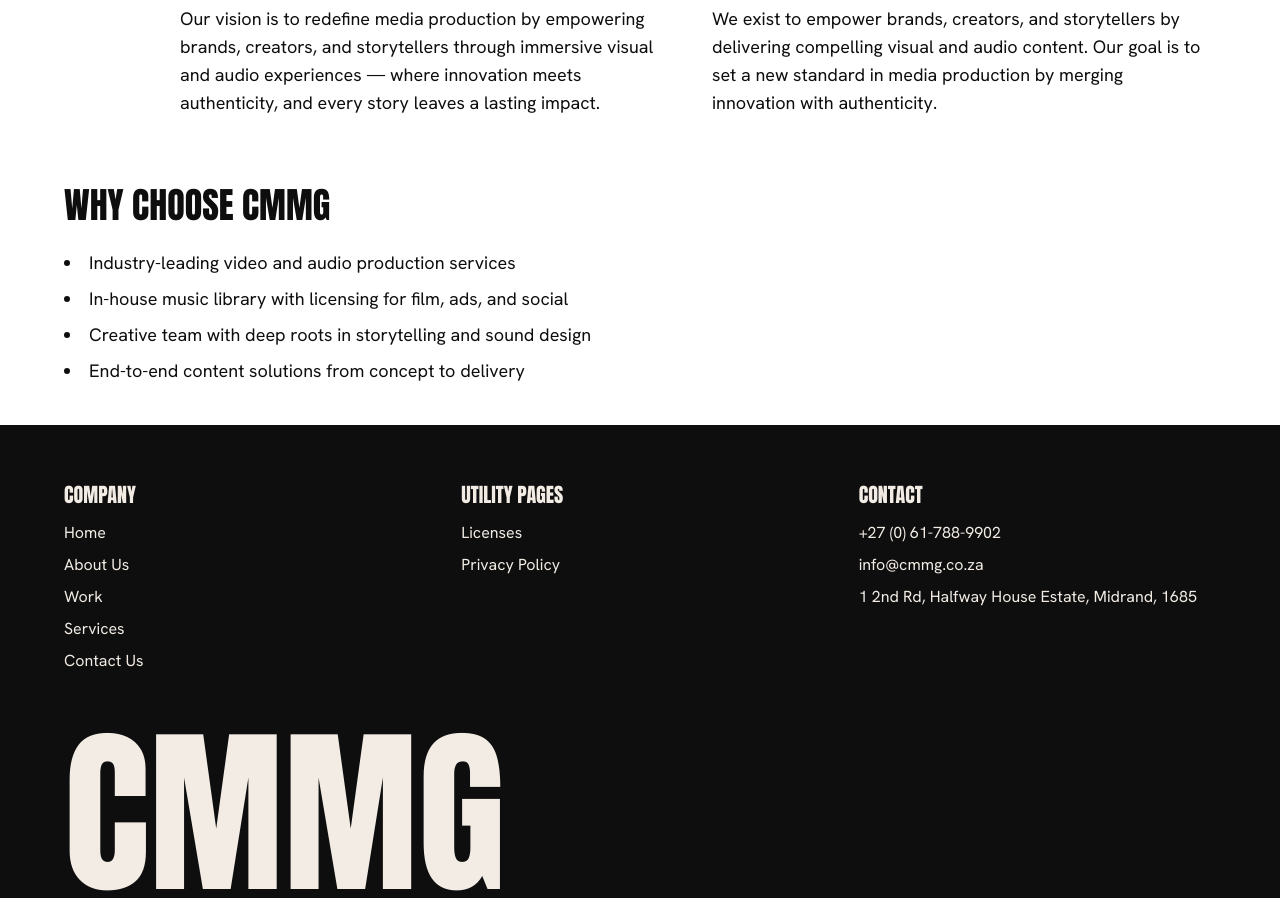
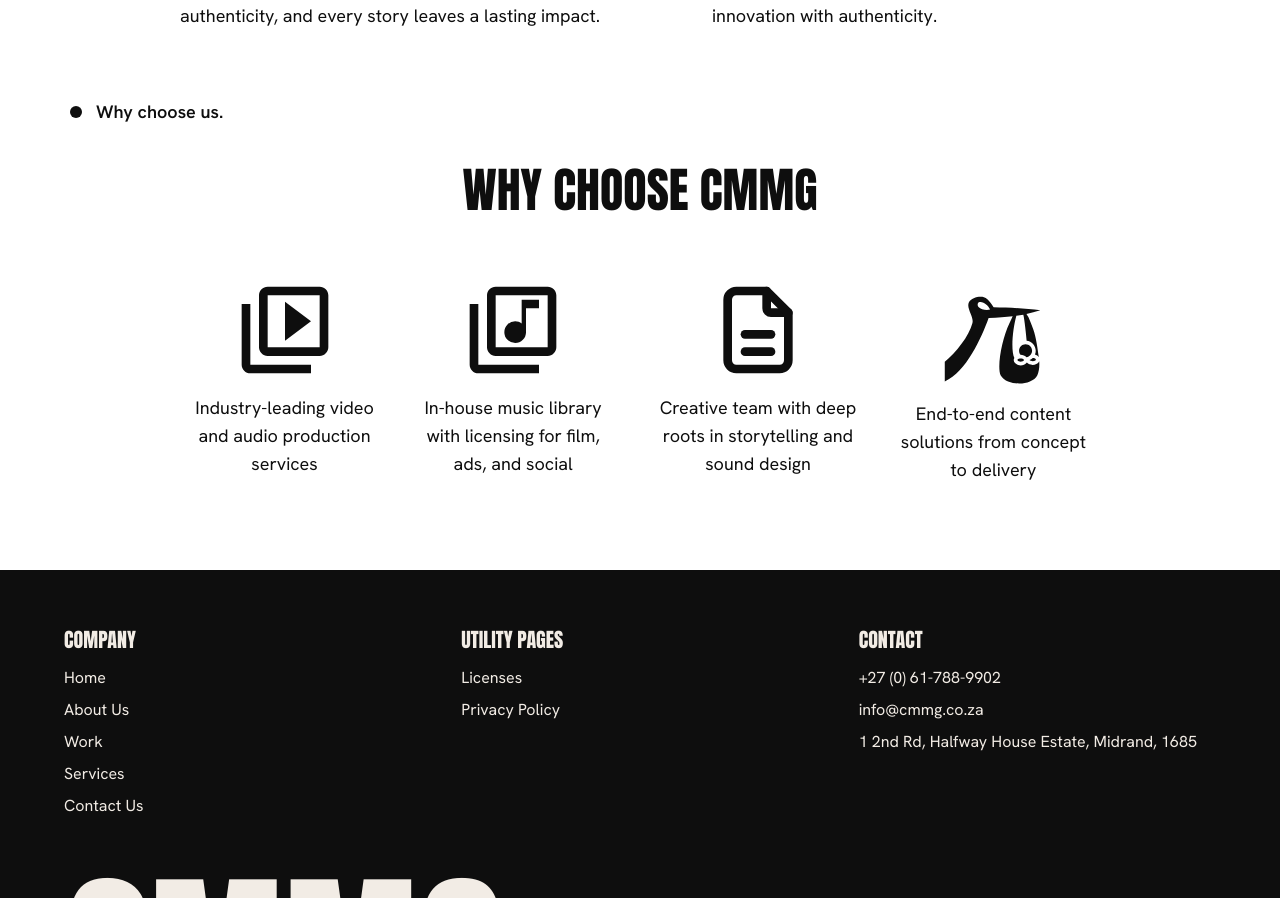
Before and after one commit to seedwaydevs/cmmg, a Next.js app: page /about in a window 1280 px wide. Shown: the part 1834-2732 px from the top of the page. Built offline with nearby package versions, Linux system fonts and the light colour scheme.

Commit message:
fixing the choose us section

```diff
--- a/src/app/about/page.tsx
+++ b/src/app/about/page.tsx
@@ -3,7 +3,11 @@
 import Link from "next/link";
 import React from "react";
 import { GoDotFill, GoArrowUpRight } from "react-icons/go";
+import { MdOutlineLibraryMusic, MdOutlineVideoLibrary } from "react-icons/md";
+
 import image from "../../../public/prodco.jpg";
+import { TbFileDescription } from "react-icons/tb";
+import { GiStorkDelivery } from "react-icons/gi";
 
 const antonFont = Anton({ subsets: ["latin"], weight: "400" });
 const hanken = Hanken_Grotesk({
@@ -67,7 +71,7 @@
               </div>
             </div>
           </div>
-          <div className="my-10 h-[60vh] w-full lg:h-full">
+          <div className="my-10 h-[60vh] w-full lg:h-[80vh]">
             <Image
               src={image}
               alt="Production team at work"
@@ -115,24 +119,45 @@
         </div>
 
         {/* Section 3: Why Choose Us */}
-        <div className="space-y-6">
+        <div>
+          <div className="flex items-center space-x-2">
+            <GoDotFill className="h-6 w-6" />
+            <p className={`${hanken.className} text-lg font-semibold`}>
+              Why choose us.
+            </p>
+          </div>
+          <div className="space-y-6 flex flex-col md:items-center py-5">
             <h2
-            className={`${antonFont.className} text-3xl lg:text-4xl uppercase`}
+              className={`${antonFont.className} text-3xl lg:text-5xl lg:py-5 uppercase`}
             >
               Why Choose CMMG
             </h2>
-          <ul
-            className={`${hanken.className} text-lg list-disc list-inside space-y-2`}
+            <div
+              className={`${hanken.className} space-y-3 lg:py-5 text-lg flex flex-col md:flex-row md:items-center lg:max-w-4xl lg:space-x-8`}
             >
-            <li>Industry-leading video and audio production services</li>
-            <li>
-              In-house music library with licensing for film, ads, and social
-            </li>
-            <li>
+              <div className="flex flex-col md:items-center md:text-center space-y-3">
+                <MdOutlineVideoLibrary className="hidden md:flex md:h-16 md:w-16 lg:h-26 lg:w-26" />
+                <p>Industry-leading video and audio production services</p>
+              </div>
+              <div className="flex flex-col md:items-center md:text-center space-y-3">
+                <MdOutlineLibraryMusic className="hidden md:flex md:h-16 md:w-16 lg:h-26 lg:w-26" />
+                <p>
+                  In-house music library with licensing for film, ads, and
+                  social
+                </p>
+              </div>
+              <div className="flex flex-col md:items-center md:text-center space-y-3">
+                <TbFileDescription className="hidden md:flex md:h-16 md:w-16 lg:h-26 lg:w-26" />
+                <p>
                   Creative team with deep roots in storytelling and sound design
-            </li>
-            <li>End-to-end content solutions from concept to delivery</li>
-          </ul>
+                </p>
+              </div>
+              <div className="flex flex-col md:items-center md:text-center space-y-3">
+                <GiStorkDelivery className="hidden md:flex md:h-16 md:w-16 lg:h-26 lg:w-26" />
+                <p>End-to-end content solutions from concept to delivery</p>
+              </div>
+            </div>
+          </div>
         </div>
       </div>
     </div>
```
Lines whose indentation alone changed are shown as unchanged.
